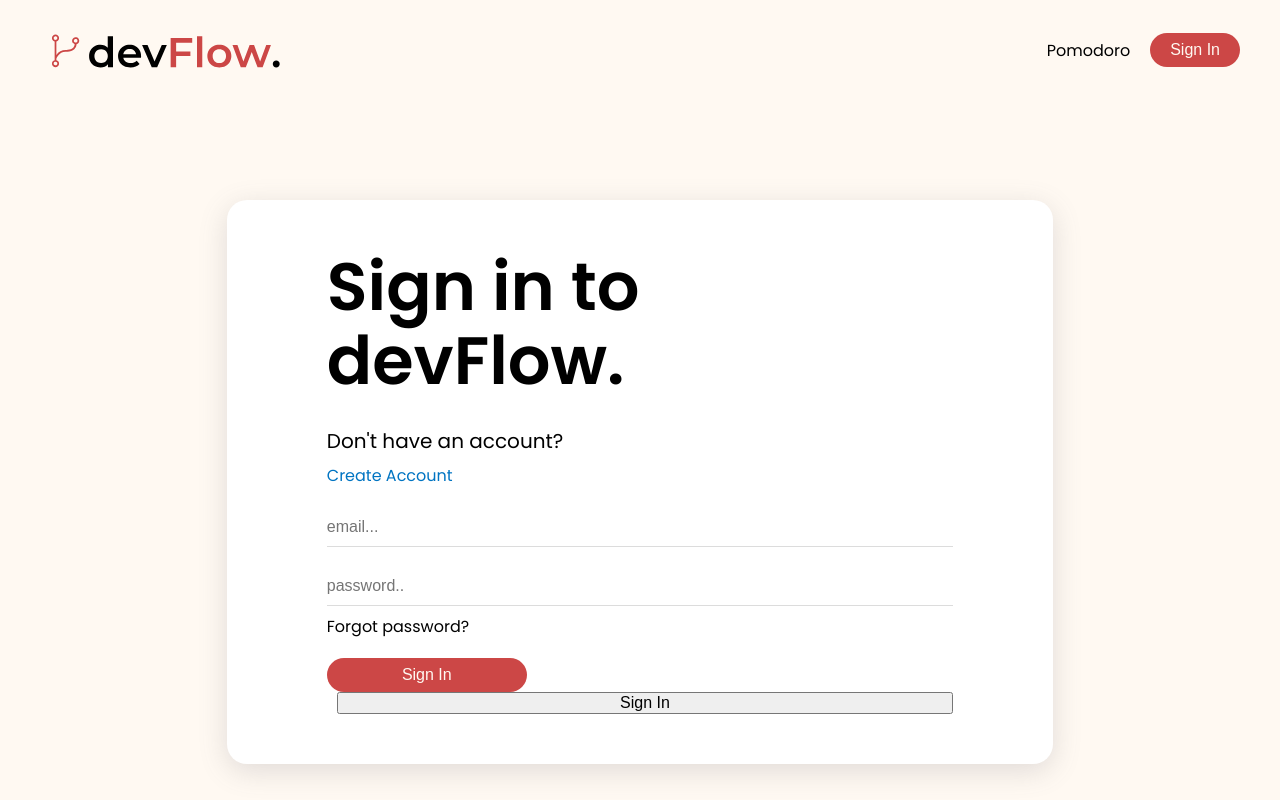
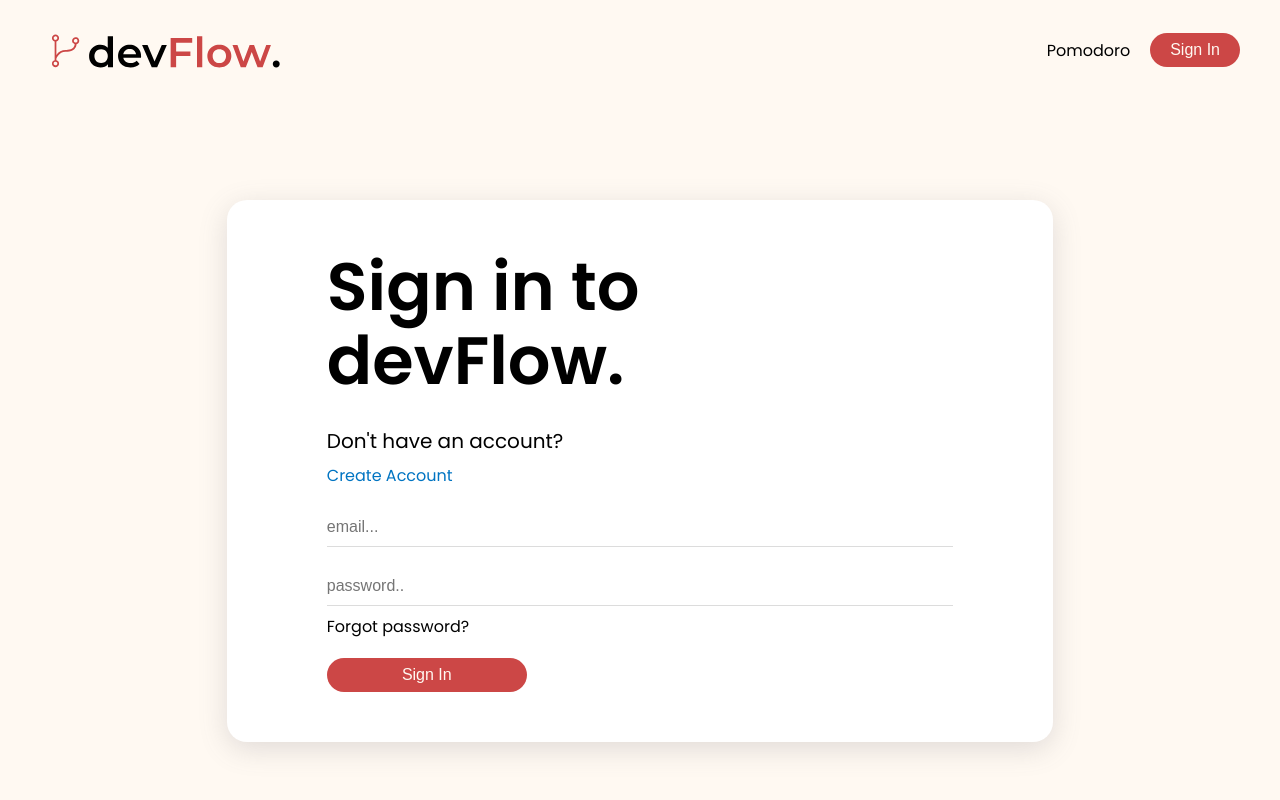
Before and after one commit to kajberg84/devFlow, a React (Create React App) app: page / in a window 1280 px wide. Both pictures are taken after a click on the item "Sign In". Shown: the top 800 px of the page. Built offline with nearby package versions, Linux system fonts and the light colour scheme.

Commit message:
Funktionalitet för att logga in mot localstorage skapad

```diff
--- a/src/components/footer/Footer.jsx
+++ b/src/components/footer/Footer.jsx
@@ -1,4 +1,5 @@
-import React from "react";
+import React, { useState } from "react";
+import { useHistory } from "react-router-dom";
 import "./Footer.css";
 import { Button } from "../button/Button";
 import RoutingPath from "../../routes/RoutingPath";
@@ -8,6 +9,30 @@ import Facebook from "../../utils/icons/Facebook.svg";
 import LinkedIn from "../../utils/icons/LinkedIn.svg";
 
 export const Footer = () => {
+
+  const history = useHistory();
+
+  const [userEmail, setUserEmail] = useState(() => {
+    const localData = localStorage.getItem("username");
+    return localData;
+  });
+  const [userPassword, setUserPassword] = useState(() => {
+    const localData = localStorage.getItem("password");
+    return localData;
+  });
+
+  const handleSignIn = (event) => {
+    event.preventDefault();
+    const signInUserEmail = event.target[0].value;
+    const signInuserPassword = event.target[1].value;
+
+    if (signInUserEmail === userEmail && signInuserPassword === userPassword) {
+      history.push(RoutingPath.dashboardPage);
+    } else {
+      alert("Invalid Email or Password");
+    }
+  };
+
   return (
     <div className="footer--container">
       <div className="footer--nav">
@@ -31,14 +56,14 @@ export const Footer = () => {
           <li>Lorem Ipsum</li>
           <li>Lorem Ipsum</li>
         </ul>
-        <form className="form--container">
+        <form onSubmit={handleSignIn} className="form--container">
           <div className="form--wrapper">
-            <h5>Sign Up</h5>
+            <h5>Sign In</h5>
             <input type="text" placeholder="Email" />
             <input type="password" placeholder="Password" />
             <Button
               customCssClass="btn-primary"
-              text="Sign Up"
+              text="Sign In"
               targetPage={RoutingPath.signUpPage}
               className="form--button"
             />
--- a/src/pages/SignInPage/SignInPage.jsx
+++ b/src/pages/SignInPage/SignInPage.jsx
@@ -1,4 +1,4 @@
-import React from "react";
+import React, { useState } from "react";
 import { useHistory } from "react-router-dom";
 import "./SignInPage.css";
 import { Button } from "../../components/button/Button";
@@ -7,15 +7,26 @@ import RoutingPath from "../../routes/RoutingPath";
 export const SignInPage = () => {
   const history = useHistory();
 
-  const username = localStorage.getItem("username");
-  const password = localStorage.getItem("password");
+  const [userEmail, setUserEmail] = useState(() => {
+    const localData = localStorage.getItem("username");
+    return localData;
+  });
+  const [userPassword, setUserPassword] = useState(() => {
+    const localData = localStorage.getItem("password");
+    return localData;
+  });
 
-  const handleSignIn = () => {
-    console.log("username: ", username);
-    console.log("password: ", password);
-  }
+  const handleSignIn = (event) => {
+    event.preventDefault();
+    const signInUserEmail = event.target[0].value;
+    const signInuserPassword = event.target[1].value;
 
-  handleSignIn();
+    if (signInUserEmail === userEmail && signInuserPassword === userPassword) {
+      history.push(RoutingPath.dashboardPage);
+    } else {
+      alert("Invalid Email or Password");
+    }
+  };
 
   return (
     <div className="signIn--container">
@@ -29,7 +40,7 @@ export const SignInPage = () => {
           Create Account
         </p>
 
-        <form className="form--inputs">
+        <form onSubmit={handleSignIn} className="form--inputs">
           <input
             type="email"
             className="inputfield"
@@ -44,7 +55,6 @@ export const SignInPage = () => {
           />
           <p href="#">Forgot password?</p>
           <Button customCssClass="btn-primary signIn--button" text="Sign In" />
-          <button onClick={() => handleSignIn}>Sign In</button>
         </form>
       </div>
     </div>
```
